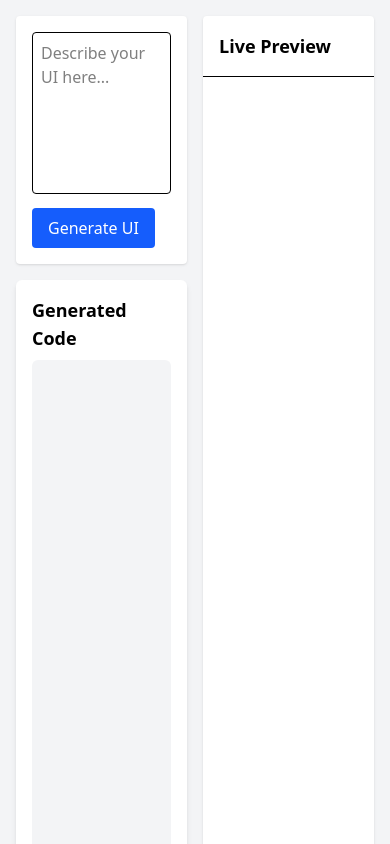
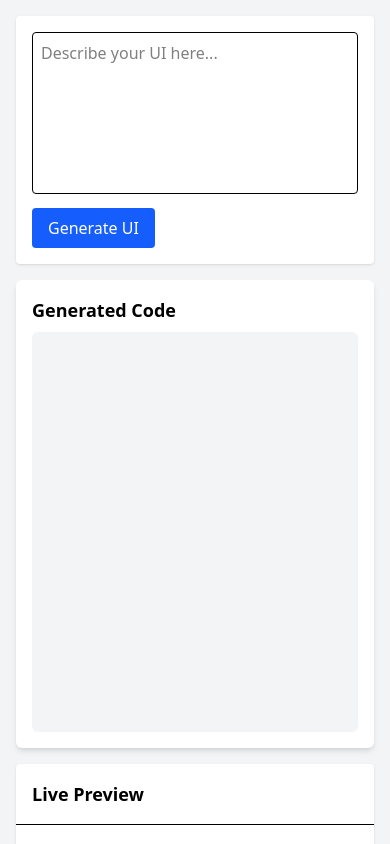
Before and after one commit to ThAnurag2004/aiWebBuilder, a React (Vite) app: page / in a window 390 px wide. Shown: the top 844 px of the page. Built offline with nearby package versions, Linux system fonts and the light colour scheme.

Commit message:
responsive edit

```diff
--- a/src/App.jsx
+++ b/src/App.jsx
@@ -42,8 +42,8 @@ const App = () => {
   };
 
   return (
-    <div className="min-h-screen grid grid-cols-2 gap-4 p-4 bg-gray-100">
-      <div className="space-y-4">
+    <div className="md:h-screen overflow-hidden grid grid-cols-1 md:grid-cols-2 gap-4 p-4 bg-gray-100">
+      <div className="flex flex-col space-y-4 min-h-0 h-full">
         <PromptInput
           prompt={input}
           setPrompt={setInput}
@@ -51,7 +51,9 @@ const App = () => {
         />
         <CodeEditor code={ans} />
       </div>
-      <LivePreview code={ans} />
+      <div className="min-h-0 h-full">
+        <LivePreview code={ans} />
+      </div>
     </div>
   );
 };
--- a/src/components/CodeEditor.jsx
+++ b/src/components/CodeEditor.jsx
@@ -2,10 +2,10 @@ import React from "react";
 
 const CodeEditor = ({ code }) => {
   return (
-    <div className="bg-white p-4 rounded-md shadow-md">
+    <div className="bg-white p-4 rounded-md shadow-md w-full">
       <h2 className="text-lg font-semibold mb-2">Generated Code</h2>
       <pre
-        className="bg-gray-100 text-sm text-gray-800 p-4 rounded-md overflow-scroll h-screen"
+        className="bg-gray-100 text-sm text-gray-800 p-4 rounded-md overflow-scroll h-[400px]"
       >
         <code>{code}</code>
       </pre>
--- a/src/components/LivePreview.jsx
+++ b/src/components/LivePreview.jsx
@@ -19,7 +19,7 @@ const LivePreview = ({ code }) => {
   return (
     <div className="bg-white h-full w-full rounded shadow overflow-hidden">
       <h3 className="text-lg font-semibold p-4 border-b">Live Preview</h3>
-      <iframe ref={iframeRef} title="Preview" className="w-full h-full border-none" />
+      <iframe ref={iframeRef} title="Preview" className="w-full h-[600px] border-none" />
     </div>
   );
 };
```
